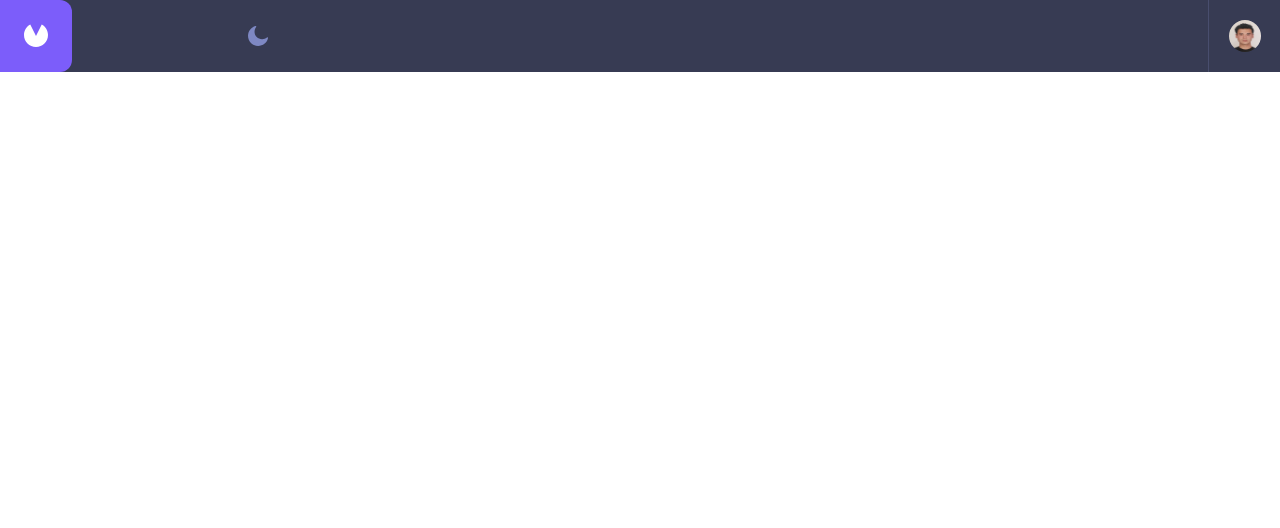
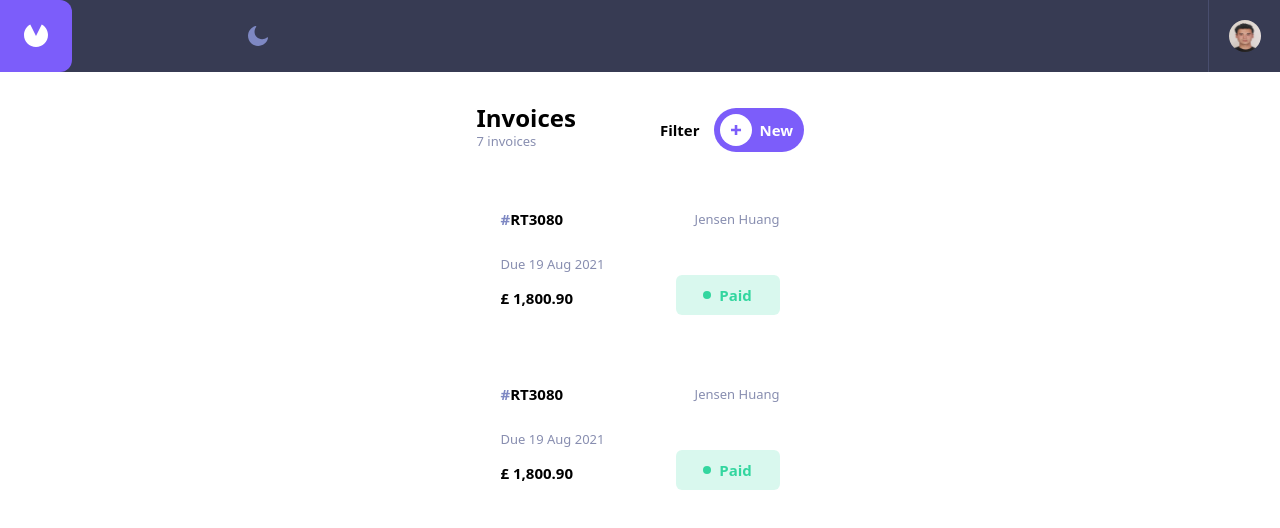
Before and after one commit to anlclk/Faturalarim-App, a React (Vite) app: page / in a window 1280 px wide. Shown: the top 528 px of the page. Built offline with nearby package versions, Linux system fonts and the light colour scheme.

Commit message:
header ve main kısmı yapıldı. Data oluşturuldu.

```diff
--- a/package.json
+++ b/package.json
@@ -12,7 +12,8 @@
   "dependencies": {
     "react": "^18.2.0",
     "react-dom": "^18.2.0",
-    "react-router-dom": "^6.17.0"
+    "react-router-dom": "^6.17.0",
+    "tailwindcss": "^3.3.3"
   },
   "devDependencies": {
     "@types/react": "^18.2.15",
@@ -24,7 +25,6 @@
     "eslint-plugin-react-hooks": "^4.6.0",
     "eslint-plugin-react-refresh": "^0.4.3",
     "postcss": "^8.4.31",
-    "tailwindcss": "^3.3.3",
     "vite": "^4.4.5"
   }
 }
--- a/src/components/Account/Account.jsx
+++ /dev/null
@@ -1,5 +0,0 @@
-export default function AccountImg() {
-    return(
-        <img src="../Account/GÖRSEL.jpg" alt="" />
-    );
-}
--- a/src/components/Header/Header.jsx
+++ b/src/components/Header/Header.jsx
@@ -20,7 +20,6 @@ export default function Header() {
                     <img src={account} className='h-full w-full rounded-[2rem]' alt="" />
                 </div>
             </div>
-
         </header>
     );
 }
--- a/src/components/Main/Main.jsx
+++ b/src/components/Main/Main.jsx
@@ -1,9 +1,61 @@
-
 
 export default function Main() {
     return(
-        <main className="container ">
-
+        <main className="w-mobilecontainer mx-auto">
+            <div className="flex justify-between mb-8">
+                <div>
+                    <h1 className="text-2xl leading-5 font-bold">Invoices</h1>
+                    <span className="text-span leading-3.5 text-spancolor">7 invoices</span>
+                </div>
+                <div className="flex items-center gap-3.5">
+                    <h2 className="text-s font-bold">Filter</h2>
+                    <button className="w-21 h-11 flex items-center gap-2 bg-logobg rounded-3xl pl-1.5">
+                        <svg xmlns="http://www.w3.org/2000/svg" width="32" height="32" viewBox="0 0 32 32" fill="none">
+                            <circle cx="16" cy="16" r="16" fill="white"/>
+                            <path d="M17.3131 21.0234V17.3136H21.0229V14.7333H17.3131V11.0234H14.7328V14.7333H11.0229V17.3136H14.7328V21.0234H17.3131Z" fill="#7C5DFA"/>
+                        </svg>
+                        <h4 className="text-s font-bold text-[#fff]">New</h4>
+                    </button>
+                </div>
+            </div>
+            <div className="grid gap-4">
+                <div className="w-mobilecontainer px-6 py-7">
+                    <div className="flex justify-between">
+                        <div>
+                            <h1 className="mb-6 font-bold text-s leading-3.5"><span className="text-[#7E88C3]">#</span>RT3080</h1>
+                            <span className="text-span leading-3.5 text-spancolor">Due 19 Aug 2021</span>
+                        </div>
+                        <h3 className="text-span leading-3.5 text-spancolor">Jensen Huang</h3>
+                    </div>
+                    <div className="flex justify-between">
+                        <h1 className="pt-3 text-s font-bold">£ 1,800.90</h1>
+                        <div className="w-[6.5rem] h-10 bg-[#33d6a02f] rounded-md flex items-center justify-center gap-2">
+                            <svg xmlns="http://www.w3.org/2000/svg" width="8" height="8" viewBox="0 0 8 8" fill="none">
+                                <circle cx="4" cy="4" r="4" fill="#33D69F"/>
+                            </svg>
+                            <h3 className="text-s font-bold text-paid">Paid</h3>
+                        </div>
+                    </div>
+                </div>
+                <div className="w-mobilecontainer px-6 py-7">
+                    <div className="flex justify-between">
+                        <div>
+                            <h1 className="mb-6 font-bold text-s leading-3.5"><span className="text-[#7E88C3]">#</span>RT3080</h1>
+                            <span className="text-span leading-3.5 text-spancolor">Due 19 Aug 2021</span>
+                        </div>
+                        <h3 className="text-span leading-3.5 text-spancolor">Jensen Huang</h3>
+                    </div>
+                    <div className="flex justify-between">
+                        <h1 className="pt-3 text-s font-bold">£ 1,800.90</h1>
+                        <div className="w-[6.5rem] h-10 bg-[#33d6a02f] rounded-md flex items-center justify-center gap-2">
+                            <svg xmlns="http://www.w3.org/2000/svg" width="8" height="8" viewBox="0 0 8 8" fill="none">
+                                <circle cx="4" cy="4" r="4" fill="#33D69F"/>
+                            </svg>
+                            <h3 className="text-s font-bold text-paid">Paid</h3>
+                        </div>
+                    </div>
+                </div>
+            </div>
         </main>
     );
 }
--- /dev/null
+++ b/src/data/data.js
@@ -0,0 +1,52 @@
+const users = [
+    {
+        id: 1,
+        fullname: "Jensen Huang",
+        code: "#RT3080",
+        price: "1,800.90",
+        status: "Paid"
+    },
+    {
+        id: 2,
+        fullname: "Alex Grim",
+        code: "#XM9141",
+        price: "556.00",
+        status: "Pending"
+    },
+    {
+        id: 3,
+        fullname: "John Morrison",
+        code: "#RG0314",
+        price: "14,002.33",
+        status: "Paid"
+    },
+    {
+        id: 4,
+        fullname: "Alys Werner",
+        code: "#RT2080",
+        price: "102.04",
+        status: "Pending"
+    },
+    {
+        id: 5,
+        fullname: "Mellisa Clarke",
+        code: "#AA1449",
+        price: "4,032.33",
+        status: "Pending"
+    },
+    {
+        id: 6,
+        fullname: "Thomas Weyne",
+        code: "#Y9141",
+        price: "6,155.91",
+        status: "Pending"
+    },
+    {
+        id: 7,
+        fullname: "Anita Wainwright",
+        code: "#FV2353",
+        price: "3,102.04",
+        status: "Draf"
+    },
+
+]
--- a/tailwind.config.js
+++ b/tailwind.config.js
@@ -2,24 +2,39 @@
 export default {
   content: [
     "./index.html",
-    "./src/**/*.{html,js,jsx}"
+    "./src/**/*.{js,ts,jsx,tsx}"
   ],
   theme: {
-    colors: {
-      'header': '#373B53',
-      'logobg': '#7C5DFA',
-      'headerborder': '#494E6E'
-
-    },
     extend: {
+      colors: {
+        'header': '#373B53',
+        'logobg': '#7C5DFA',
+        'headerborder': '#494E6E',
+        'spancolor': '#888EB0',
+        'paid': '#33D69F',
+        'pagebg': '#F8F8FB'
+      },
       height: {
         '41': '61.06px',
         '17': '72px'
       },
       width: {
-        '17': '72px'
+        '17': '72px',
+        'mobilecontainer': '327px',
+        '21': '90px'
+      },
+      fontSize: {
+        'span': '13px',
+        's': '15px'
+      },
+      lineHeight: {
+        '3.5': '15px'
+      },
+      gridTemplateColumns: {
+        'content': ''
       }
     },
+
   },
   plugins: [],
 }
```
Also changed, not shown: 2 other files (tests, documents, lock files or other folders).
